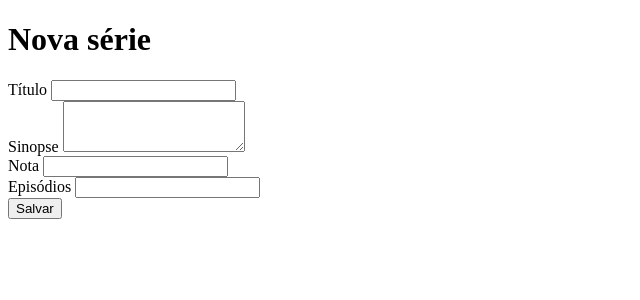
After one commit to JhonGalante/myserieslist, a CodeIgniter 4 app: the page made by app/Views/nova_serie/form.php in a window 1280 px wide. The commit adds this page. Shown: the top 300 px of the page, without its empty margins (0-640 px from the left). Run offline with PHP 8.4 and a stand-in for CodeIgniter, Linux system fonts and the light colour scheme; the template is opened without the code that fills it, so the values that code supplies are empty; some libraries are stand-ins or nearby versions.

Commit message:
Adicionado funcionalidade de adicionar novas series

```diff
--- a/app/Config/App.php
+++ b/app/Config/App.php
@@ -21,7 +21,7 @@ class App extends BaseConfig
 	| environments.
 	|
 	*/
-	public $baseURL = 'http://localhost:8080/';
+	public $baseURL = 'http://localhost/myserieslist/public/';
 
 	/*
 	|--------------------------------------------------------------------------
--- a/app/Views/series/home_page.php
+++ b/app/Views/home/home_page.php
@@ -1,5 +1,5 @@
 <?php
 
 include __DIR__.'\..\includes\header.php';
-include __DIR__.'\..\series\listagem.php';
+include __DIR__.'\..\home\listagem.php';
 include __DIR__.'\..\includes\footer.php';
--- a/app/Views/includes/header.php
+++ b/app/Views/includes/header.php
@@ -34,7 +34,7 @@
 
     <nav class="navbar navbar-expand-lg navbar-dark bg-danger">
 
-        <a class="navbar-brand" href="#">MySeriesList</a>
+        <?php echo anchor('series', 'MySeriesList', 'class="navbar-brand"') ?>
         <button class="navbar-toggler" type="button" data-toggle="collapse" data-target="#navbarNav" aria-controls="navbarNav" aria-expanded="false" aria-label="Alterna navegação">
             <span class="navbar-toggler-icon"></span>
         </button>
@@ -42,10 +42,10 @@
         <div class="collapse navbar-collapse justify-content-end" id="navbarNav">
             <ul class="navbar-nav">
                 <li class="nav-item">
-                    <a class="nav-link" href="#">Adicionar</a>
+                    <?php echo anchor('series/novaSerie', 'Adicionar', 'class="nav-link"')?>
                 </li>
                 <li class="nav-item">
-                    <a class="nav-link" href="#">Sair</a>
+                <?php echo anchor('series/sair', 'Sair', 'class="nav-link"')?>
                 </li>
             </ul>
         </div>
--- /dev/null
+++ b/app/Views/nova_serie/form.php
@@ -0,0 +1,44 @@
+<!DOCTYPE html>
+<html lang="en">
+
+<head>
+    <meta charset="UTF-8">
+    <meta name="viewport" content="width=device-width, initial-scale=1.0">
+    <title>Nova série</title>
+</head>
+
+<body>
+
+
+    <div class="container mt-3">
+        <h1>Nova série</h1>
+        <?php echo form_open('series/store') ?>
+
+            <div class="form-group">
+                <label for="titulo">Título</label>
+                <input type="text" class="form-control" name="titulo" id="titulo">
+            </div>
+
+            <div class="form-group">
+                <label for="sinopse">Sinopse</label>
+                <textarea class="form-control" name="sinopse" id="sinopse" rows="3"></textarea>
+            </div>
+
+            <div class="form-group">
+                <label for="nota">Nota</label>
+                <input type="text" class="form-control" name="nota" id="nota">
+            </div>
+
+            <div class="form-group">
+                <label for="episodios">Episódios</label>
+                <input type="text" class="form-control" name="episodios" id="episodios">
+            </div>
+
+            <button type="submit" class="btn btn-success">Salvar</button>
+
+        </form>
+    </div>
+
+</body>
+
+</html>
--- /dev/null
+++ b/app/Views/nova_serie/home.php
@@ -0,0 +1,5 @@
+<?php
+
+include __DIR__.'\..\includes\header.php';
+include __DIR__.'\..\nova_serie\form.php';
+include __DIR__.'\..\includes\footer.php';
```
Also changed, not shown: app/Controllers/Series.php (+23 -1 lines), app/Views/error_nova_serie.php (added, +7 -0 lines), app/Views/home/listagem.php (renamed from app/Views/series/listagem.php, +7 -0 lines), app/Views/sucesso.php (added, +7 -0 lines).
